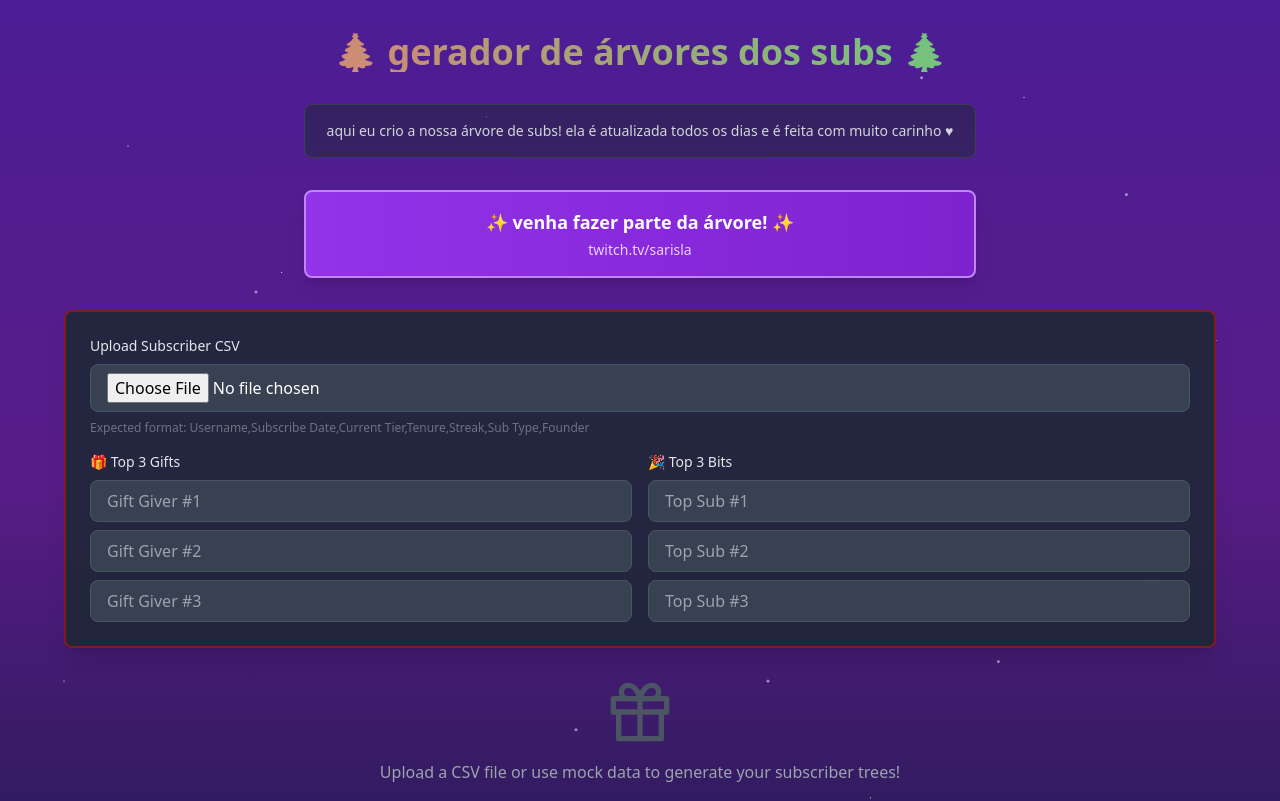
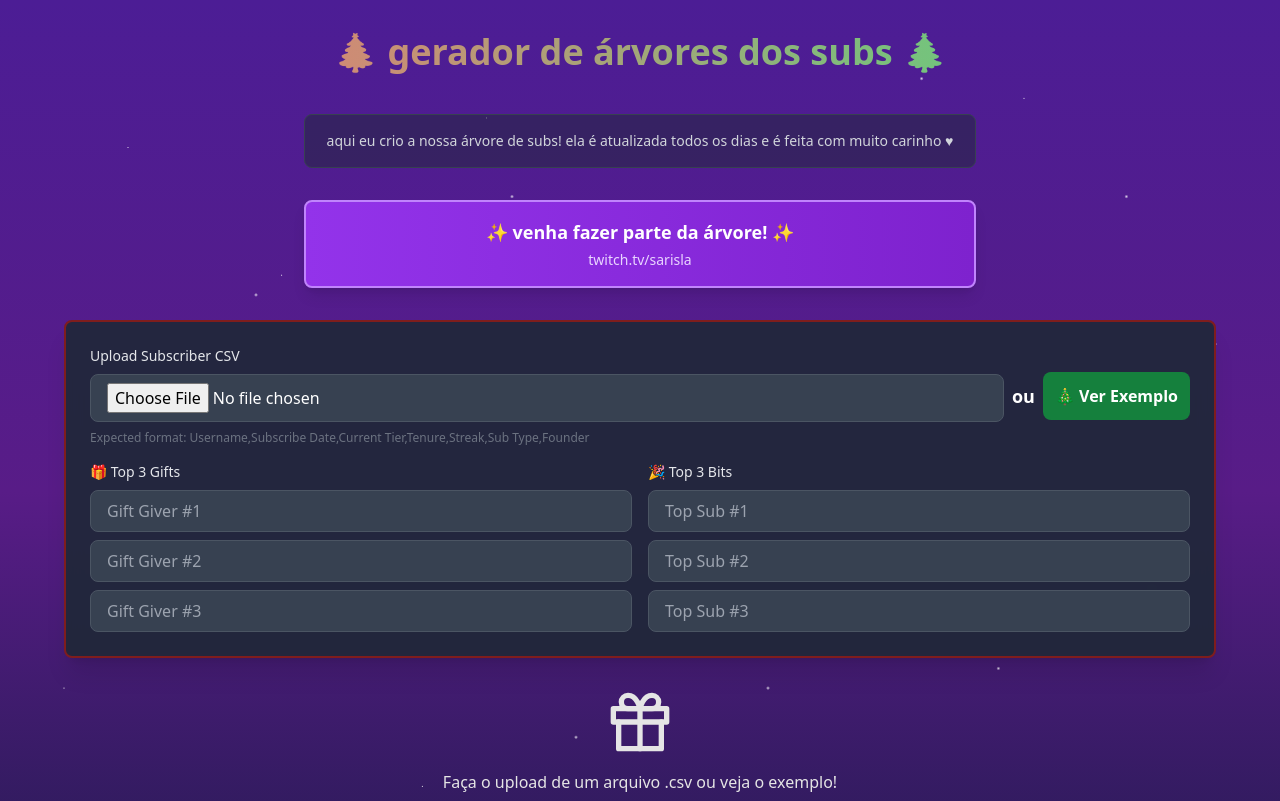
Before and after one commit to garlic1/twitch-christmas-tree, a React (Vite) app: page / in a window 1280 px wide. Shown: the top 801 px of the page. Built offline with nearby package versions, Linux system fonts and the light colour scheme.

Commit message:
to portuguese

```diff
--- a/src/App.jsx
+++ b/src/App.jsx
@@ -172,7 +172,10 @@ const ChristmasTreeGenerator = () => {
       `}</style>
       <div className="min-h-screen bg-gradient-to-br from-gray-900 via-green-950 to-red-950 p-8 starry-bg ">
         <div className="max-w-6xl mx-auto relative z-10">
-          <h1 className="text-4xl font-bold text-center mb-8 bg-gradient-to-r from-red-400 to-green-400 bg-clip-text text-transparent">
+          <h1
+            className="text-4xl font-bold text-center mb-8 bg-gradient-to-r from-red-400 to-green-400 bg-clip-text text-transparent"
+            style={{ minHeight: "50px" }}
+          >
             🎄 gerador de árvores dos subs 🎄
           </h1>
           <div className="bg-gray-800/50 border border-gray-700 rounded-lg p-4 mb-8 max-w-2xl mx-auto">
@@ -197,7 +200,8 @@ const ChristmasTreeGenerator = () => {
 
           <div className="bg-gray-800/90 backdrop-blur rounded-lg shadow-xl p-6 mb-8 border-2 border-red-900">
             <div className="space-y-4">
-              <div>
+              <div className="flex flex-row items-center gap-2">
+                <div className="flex-1">
                   <label className="block text-sm font-medium mb-2 text-gray-200">
                     Upload Subscriber CSV
                   </label>
@@ -211,6 +215,16 @@ const ChristmasTreeGenerator = () => {
                     Expected format: Username,Subscribe Date,Current
                     Tier,Tenure,Streak,Sub Type,Founder
                   </p>
+                </div>
+                <p className="text-white text-lg font-bold">ou</p>
+                <div>
+                  <button
+                    onClick={() => setSubscribers(MOCK_SUBS)}
+                    className="w-full bg-green-700 text-white py-3 rounded-lg font-bold hover:bg-green-600 px-3"
+                  >
+                    🎄 Ver Exemplo
+                  </button>
+                </div>
               </div>
               <div className="flex gap-4">
                 <div className="flex-1">
@@ -255,7 +269,7 @@ const ChristmasTreeGenerator = () => {
                   onClick={() => exportAllTrees(trees, subscribers)}
                   className="w-full bg-purple-600 text-white py-3 rounded-lg font-bold hover:bg-purple-700"
                 >
-                  Export All Trees
+                  Exportar Todas As Árvores
                 </button>
               )}
             </div>
@@ -268,18 +282,15 @@ const ChristmasTreeGenerator = () => {
 
             {subscribers.length > 0 && (
               <div className="mt-4 p-4 bg-green-900/50 text-green-300 rounded-lg border border-green-700">
-                Found {subscribers.length} subscribers! Generating trees...
+                Encontrou {subscribers.length} subs! Gerando árvores...
               </div>
             )}
           </div>
 
           {subscribers.length === 0 && (
-            <div className="text-center text-gray-400 mt-8">
-              <Gift size={64} className="mx-auto mb-4 text-gray-600" />
-              <p>
-                Upload a CSV file or use mock data to generate your subscriber
-                trees!
-              </p>
+            <div className="text-center text-neutral-200 mt-8">
+              <Gift size={64} className="mx-auto mb-4 text-neutral-200" />
+              <p>Faça o upload de um arquivo .csv ou veja o exemplo!</p>
             </div>
           )}
         </div>
--- a/src/Tree.jsx
+++ b/src/Tree.jsx
@@ -192,13 +192,13 @@ export const Tree = ({
           onClick={() => randomizeTree(treeIndex)}
           className="w-full bg-blue-600 text-white py-2 rounded-lg font-bold hover:bg-blue-700 text-sm"
         >
-          🎲 Randomize Positions
+          🎲 Randomizar Posições
         </button>
         <button
           onClick={() => exportSingleTree(treeIndex)}
           className="w-full bg-green-700 text-white py-3 rounded-lg font-bold hover:bg-green-600 border border-green-600"
         >
-          💾 Export This Tree
+          💾 Exportar Esta Árvore
         </button>
       </div>
     </div>
--- a/src/mock.js
+++ b/src/mock.js
@@ -34,9 +34,9 @@ export const MOCK_SUBS = [
   { user_id: "33", user_name: "sabotte", tenure: { months: 1 } },
   { user_id: "34", user_name: "pajamala", tenure: { months: 1 } },
   { user_id: "35", user_name: "liaflgueiras", tenure: { months: 1 } },
-  { user_id: "36", user_name: "da_firma", tenure: { months: 1 } },
-  { user_id: "36", user_name: "leticlia_s2", tenure: { months: 1 } },
-  { user_id: "36", user_name: "hornito", tenure: { months: 1 } },
+  { user_id: "323236", user_name: "da_firma", tenure: { months: 1 } },
+  { user_id: "364214", user_name: "leticlia_s2", tenure: { months: 1 } },
+  { user_id: "3adergagwe6", user_name: "hornito", tenure: { months: 1 } },
   { user_id: "39", user_name: "vrotake", tenure: { months: 1 } },
   { user_id: "40", user_name: "isaacphilipe1", tenure: { months: 1 } },
   { user_id: "4waefwafewaf1", user_name: "rochaud", tenure: { months: 1 } },
```
Lines whose indentation alone changed are shown as unchanged.
